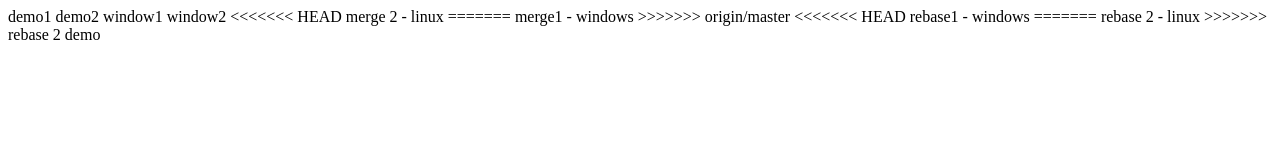
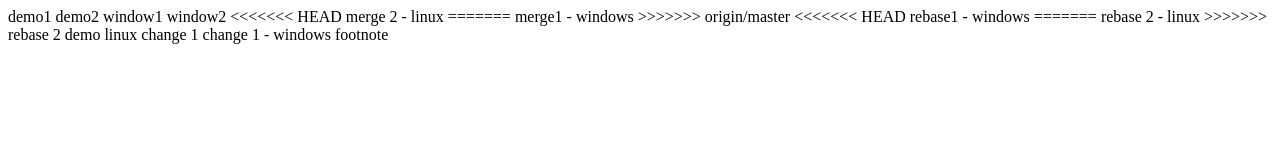
Before and after one commit to bradleydavidsmith/part4.demo, a plain HTML site: page WebContent/index.html in a window 1280 px wide. Drawn offline with Linux system fonts and the light colour scheme.

Commit message:
add footnote

```diff
--- a/WebContent/index.html
+++ b/WebContent/index.html
@@ -25,5 +25,12 @@ rebase1 - windows
 =======
 rebase 2 - linux
 >>>>>>> rebase 2 demo
+
+<!-- linux user-->
+linux change 1
+<!-- windows user-->
+change 1 - windows
+
+footnote
 </body>
 </html>
```
